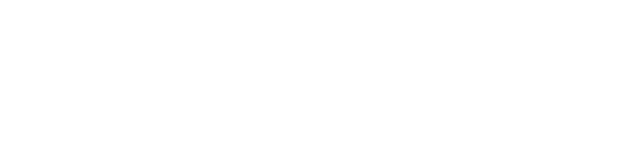
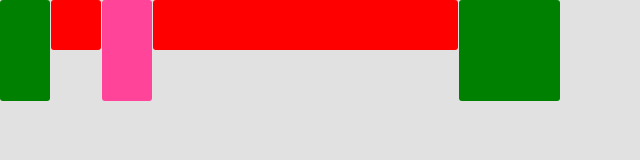
Before and after one commit to mingjin/Ceagle-I, a plain HTML site: page index.html in a window 1280 px wide. Shown: the whole page, without its empty margins (0-640 px from the left). Drawn offline with Linux system fonts and the light colour scheme.

Commit message:
Ming Jin: add basic worker to handle json based CI result

```diff
--- a/css/style.css
+++ b/css/style.css
@@ -1,4 +1,5 @@
-body {	background-color:#e1e1e1;
+body {
+  background-color:#e1e1e1;
   color:#fff;
   font-family: Arial, sans-serif;
   font-size:11px;
@@ -8,12 +9,12 @@ body {	background-color:#e1e1e1;
 }
 
 
-.box { 	background-color:#ff4499;
+.box {
+  background-color:#ff4499;
   -moz-border-radius:3px;
   -khtml-border-radius: 3px;
   -webkit-border-radius:3px;
   border-radius:3px;
-
 
   -webkit-transition: all 300ms cubic-bezier(1.000, 0.000, 0.000, 1.000);
   -moz-transition: all 300ms cubic-bezier(1.000, 0.000, 0.000, 1.000);
@@ -26,15 +27,14 @@ body {	background-color:#e1e1e1;
   -ms-transition-property: left, right, top;
   -o-transition-property: left, right, top;
   transition-property: left, right, top;
-
-
-
 }
 
+/*
 #container { background: red;}
 
 .size21, .size22, .size23, .twocols { background: #ccc }
 .size31, .size32, .size33, .threecols { background: #ff9999 }
+
 
 a.btn {
   margin-right: 1px;
@@ -45,3 +45,12 @@ a.btn {
   width: 75px;
   color: red;
 }
+*/
+
+.success {
+  background-color : green;
+}
+
+.failed {
+  background-color: red;
+}
--- a/index.html
+++ b/index.html
@@ -2,10 +2,37 @@
 <html>
   <head>
     <title>Ceagle-I: CI from Eagle Eye</title>
-    <link rel="stylesheet" href="css/index.css" type="text/css" media="screen" title="no title" charset="utf-8">
-    <script src="js/index.js" type="text/javascript" charset="utf-8"></script>
+    <link rel="stylesheet" href="css/style.css" type="text/css" media="screen" title="no title" charset="utf-8">
   </head>
   <body>
+    <div id="container">
+      <div class="box size12" data-jobid="1"></div>
+      <div class="box size11" data-jobid="2"></div>
+      <div class="box size12" data-jobid="3"></div>
+      <div class="box size61" data-jobid="2"></div>
+      <div class="box size22" data-jobid="1"></div>
+    </div>
+    <script src="js/jquery-2.0.3.min.js" type="text/javascript" charset="utf-8"></script>
+    <script src="js/jquery.nested.js" type="text/javascript" charset="utf-8"></script>
+    <script type="text/javascript" charset="utf-8">
+    $(function(){
+      $("#container").nested();
+      if (typeof(Worker) === 'undefined') {
+        throw 'Sorry, No Worker Support for your browser. Please use the latest version of Chrome or Firefox or Safari'
+      }
 
+      monitor = new Worker('js/ci.monitor.js');
+
+      monitor.onmessage = function(event) {
+        $.each(event.data, function(index, value) {
+          $('div[data-jobid="'+value.id+'"]').removeClass('success failed').addClass(value.state);
+        });
+      };
+
+      $.getJSON('sample-job.json', function(data) {
+        monitor.postMessage(data);
+      });
+    });
+    </script>
   </body>
 </html>
--- /dev/null
+++ b/js/ci.monitor.js
@@ -0,0 +1,14 @@
+onmessage = function(event) {
+    var data = event.data;
+    persist(data);
+    updateUI(data);
+}
+
+function persist(data) {
+
+}
+
+function updateUI(data)
+{
+    postMessage([{id: 1, state: data.result.toLowerCase()}, {id: 2, state: 'failed'}]);
+}
```
Lines whose indentation alone changed are shown as unchanged.
